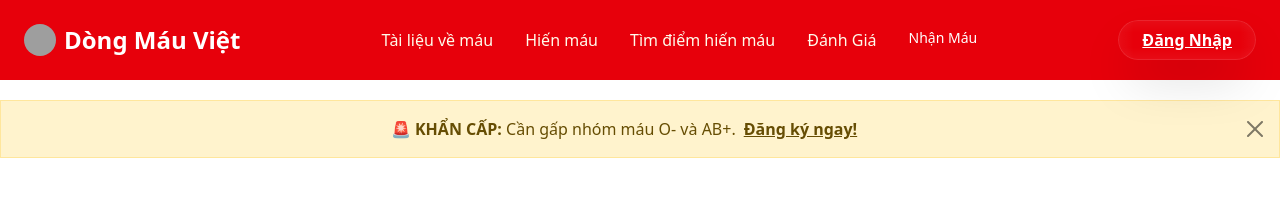
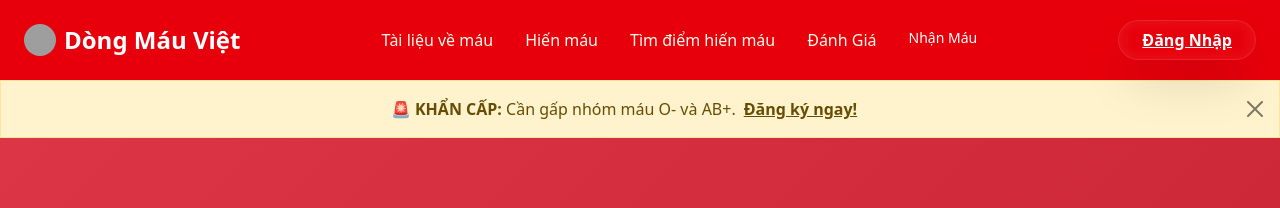
Before and after one commit to cuongtreguyen/Blood-Donation, a React (Vite) app: page / in a window 1280 px wide. Shown: the top 208 px of the page. Built offline with nearby package versions, Linux system fonts and the light colour scheme; grey boxes are pictures that could not be loaded.

Commit message:
fix: update API endpoint paths in ProfileComponent and UpdateCredentials style: adjust margin-top in HeroSection and clean up imports in HomePage refactor: remove commented imports in MainLayout and ensure consistent formatting fix: add newline at end of files in EmergencyBanner and HomePage

```diff
--- a/src/components/layout/HeroSection.jsx
+++ b/src/components/layout/HeroSection.jsx
@@ -272,7 +272,7 @@ function HeroSection({ onLearnMoreClick }) {
         id="home"
         className="hero-section bg-gradient-danger text-white py-5"
         style={{
-          marginTop: "80px",
+          marginTop: "0px",
           background: "linear-gradient(135deg, #dc3545 0%, #c82333 100%)",
         }}
       >
--- a/src/components/layout/MainLayout.jsx
+++ b/src/components/layout/MainLayout.jsx
@@ -26,15 +26,14 @@
 
 // export default MainLayout;
 
-
 // Cách 1: Nếu EmergencyBanner có logic ẩn/hiện riêng
-import React, { useState, useRef, useEffect } from 'react';
-import { Outlet } from 'react-router-dom';
-import Header from './Header';
-import Footer from './Footer';
-import EmergencyBanner from './EmergencyBanner';
-import ContactButton from './ContactButton';
-import ChatBox from '../chat/ChatBox';
+import React, { useState, useRef, useEffect } from "react";
+import { Outlet } from "react-router-dom";
+import Header from "./Header";
+import Footer from "./Footer";
+// import EmergencyBanner from './EmergencyBanner';
+// import ContactButton from './ContactButton';
+import ChatBox from "../chat/ChatBox";
 
 const MainLayout = () => {
   const [bannerHeight, setBannerHeight] = useState(100);
@@ -43,8 +42,9 @@ const MainLayout = () => {
   useEffect(() => {
     const checkBannerVisibility = () => {
       if (bannerRef.current) {
-        const isVisible = bannerRef.current.offsetHeight > 0 &&
-                         getComputedStyle(bannerRef.current).display !== 'none';
+        const isVisible =
+          bannerRef.current.offsetHeight > 0 &&
+          getComputedStyle(bannerRef.current).display !== "none";
         setBannerHeight(isVisible ? 100 : 0);
       }
     };
@@ -57,7 +57,7 @@ const MainLayout = () => {
     if (bannerRef.current) {
       observer.observe(bannerRef.current, {
         attributes: true,
-        attributeFilter: ['style', 'class']
+        attributeFilter: ["style", "class"],
       });
     }
 
@@ -66,14 +66,13 @@ const MainLayout = () => {
 
   return (
     <div className="flex flex-col min-h-screen">
-      <div style={{
-        position: 'relative',
-        marginTop: `${bannerHeight}px`,
-        transition: 'margin-top 0.3s ease'
-      }}>
-        <div ref={bannerRef}>
-          <EmergencyBanner />
-        </div>
+      <div
+        style={{
+          position: "relative",
+          marginTop: `80px`,
+          transition: "margin-top 0.3s ease",
+        }}
+      >
       </div>
       <Header />
       <main className="flex-grow">
--- a/src/page/homepage/HomePage.jsx
+++ b/src/page/homepage/HomePage.jsx
@@ -1,21 +1,22 @@
-import React, { useRef } from 'react';
+import React, { useRef } from "react";
 
 // Layout Components
-import HeroSection from '../../components/layout/HeroSection';
-import StatisticsSection from '../../components/layout/StatisticsSection';
-import DonationProcess from '../../components/layout/DonationProcess';
-import BloodTypesSection from '../../components/layout/BloodTypesSection';
-import AboutSection from '../../components/layout/AboutSection';
-import TestimonialsSection from '../../components/layout/TestimonialsSection';
-import NewsSection from '../../components/layout/NewsSection';
-import LearnMoreSection from '../../components/layout/LearnMoreSection';
-import DonationLocations from '../../components/sections/DonationLocations';
+import HeroSection from "../../components/layout/HeroSection";
+import StatisticsSection from "../../components/layout/StatisticsSection";
+import DonationProcess from "../../components/layout/DonationProcess";
+import BloodTypesSection from "../../components/layout/BloodTypesSection";
+import AboutSection from "../../components/layout/AboutSection";
+import TestimonialsSection from "../../components/layout/TestimonialsSection";
+import NewsSection from "../../components/layout/NewsSection";
+import LearnMoreSection from "../../components/layout/LearnMoreSection";
+import DonationLocations from "../../components/sections/DonationLocations";
+import EmergencyBanner from "../../components/layout/EmergencyBanner";
 
 function HomePage() {
   const learnMoreRef = useRef(null);
 
   const scrollToLearnMore = () => {
-    learnMoreRef.current?.scrollIntoView({ behavior: 'smooth' });
+    learnMoreRef.current?.scrollIntoView({ behavior: "smooth" });
   };
 
   return (
@@ -30,6 +31,7 @@ function HomePage() {
         rel="stylesheet"
       />
 
+      <EmergencyBanner />
       <HeroSection onLearnMoreClick={scrollToLearnMore} />
       <StatisticsSection />
       <DonationProcess />
--- a/src/page/userpage/ProfileComponent.jsx
+++ b/src/page/userpage/ProfileComponent.jsx
@@ -409,7 +409,7 @@ const ProfileComponent = () => {
   };
 
       const response = await api.put(
-        "/update-user",
+        "/user/update-user",
         {
           fullName: formData.fullName,
           phone: formData.phone || null,
--- a/src/page/userpage/UpdateCredentials.jsx
+++ b/src/page/userpage/UpdateCredentials.jsx
@@ -79,7 +79,7 @@ const UpdateCredentials = ({ onClose }) => {
         updatePayload.password = newPassword; // API nhận 'password', không phải 'newPassword'
       }
 
-      await api.put("/update-user/email-password", updatePayload, {
+      await api.put("/user/update-user/email-password", updatePayload, {
         headers: { Authorization: `Bearer ${token}` },
       });
 
```
Also changed, not shown: src/components/layout/EmergencyBanner.jsx (line endings or trailing spaces), src/index.css (line endings or trailing spaces).
